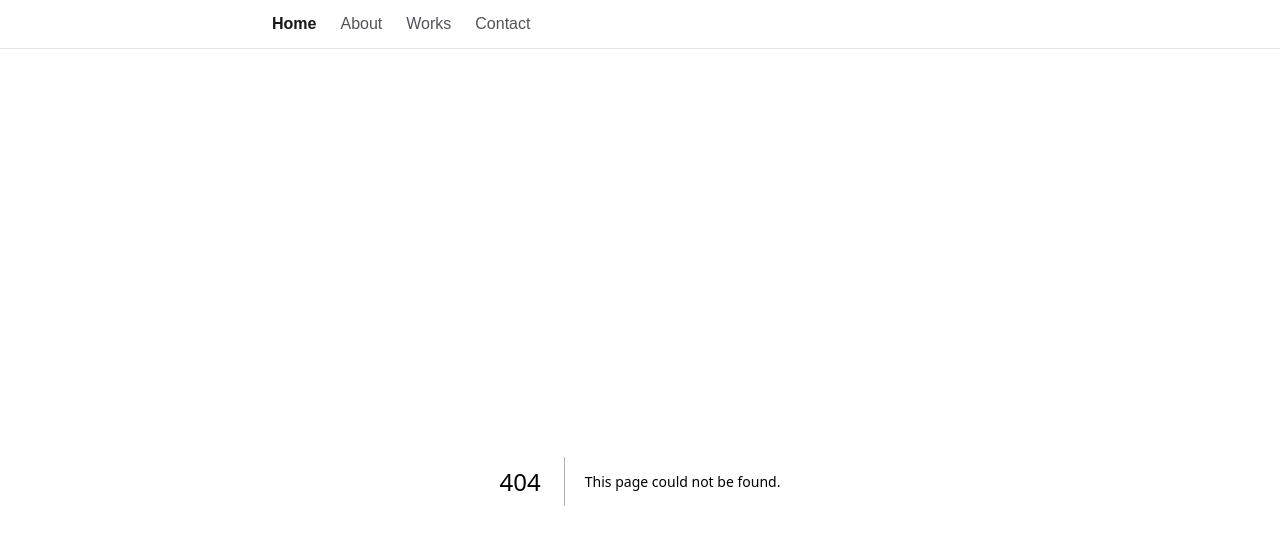
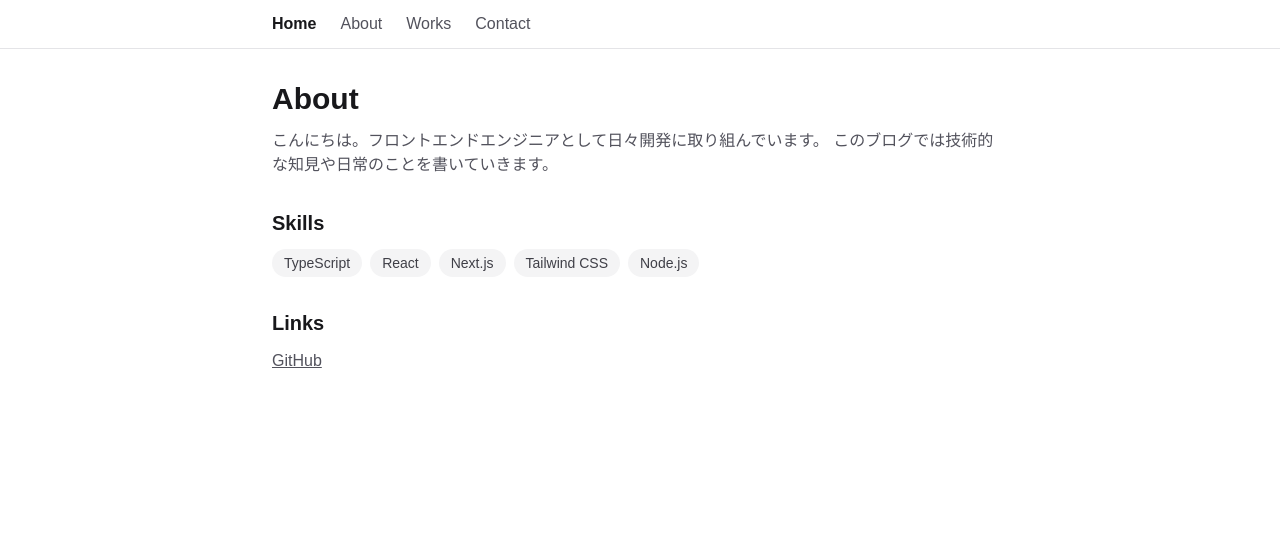
Before and after one commit to jj13jp/n16-blog, a Next.js app: page /about in a window 1280 px wide. Before the commit this address had no page. Shown: the top 544 px of the page. Built offline with nearby package versions, Linux system fonts and the light colour scheme; a web font is replaced by a local one.

Commit message:
feat: add About page

```diff
--- /dev/null
+++ b/src/app/about/page.tsx
@@ -0,0 +1,45 @@
+export default function AboutPage() {
+  const skills = ["TypeScript", "React", "Next.js", "Tailwind CSS", "Node.js"]
+
+  return (
+    <div className="flex flex-col gap-8">
+      <section className="flex flex-col gap-3">
+        <h1 className="text-3xl font-bold text-zinc-900 dark:text-zinc-100">About</h1>
+        <p className="text-zinc-600 dark:text-zinc-400">
+          こんにちは。フロントエンドエンジニアとして日々開発に取り組んでいます。
+          このブログでは技術的な知見や日常のことを書いていきます。
+        </p>
+      </section>
+
+      <section className="flex flex-col gap-3">
+        <h2 className="text-xl font-semibold text-zinc-900 dark:text-zinc-100">Skills</h2>
+        <ul className="flex flex-wrap gap-2">
+          {skills.map((skill) => (
+            <li
+              key={skill}
+              className="rounded-full bg-zinc-100 px-3 py-1 text-sm text-zinc-700 dark:bg-zinc-800 dark:text-zinc-300"
+            >
+              {skill}
+            </li>
+          ))}
+        </ul>
+      </section>
+
+      <section className="flex flex-col gap-3">
+        <h2 className="text-xl font-semibold text-zinc-900 dark:text-zinc-100">Links</h2>
+        <ul className="flex gap-4">
+          <li>
+            <a
+              href="https://github.com"
+              target="_blank"
+              rel="noopener noreferrer"
+              className="text-zinc-600 underline hover:text-zinc-900 dark:text-zinc-400 dark:hover:text-zinc-100"
+            >
+              GitHub
+            </a>
+          </li>
+        </ul>
+      </section>
+    </div>
+  )
+}
```
